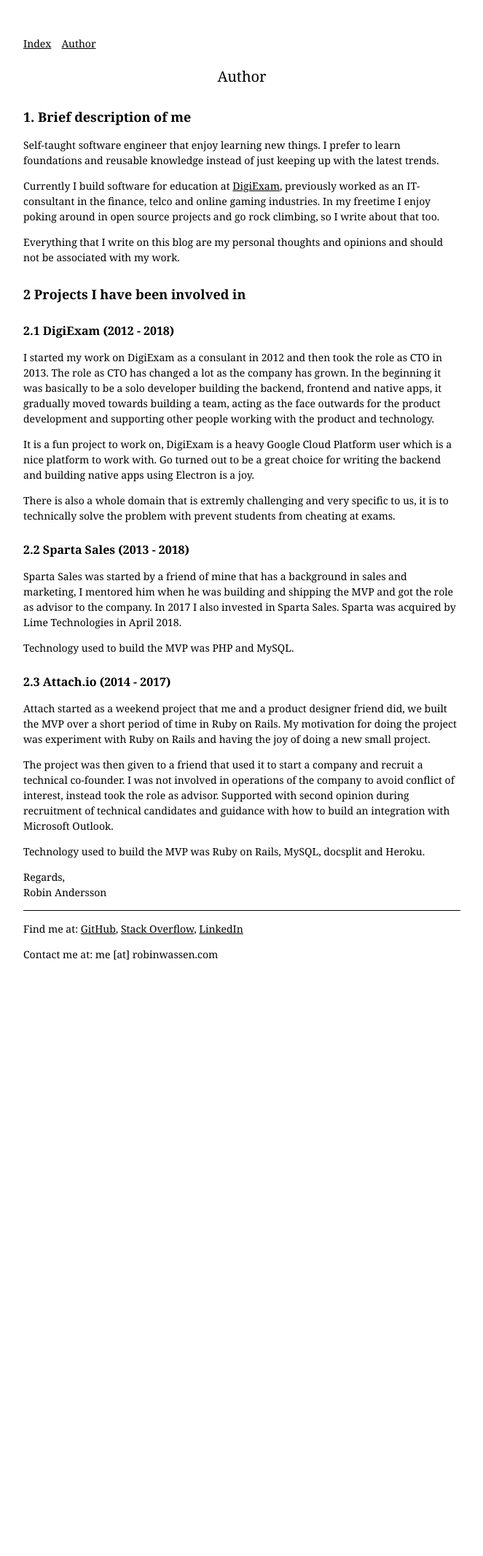
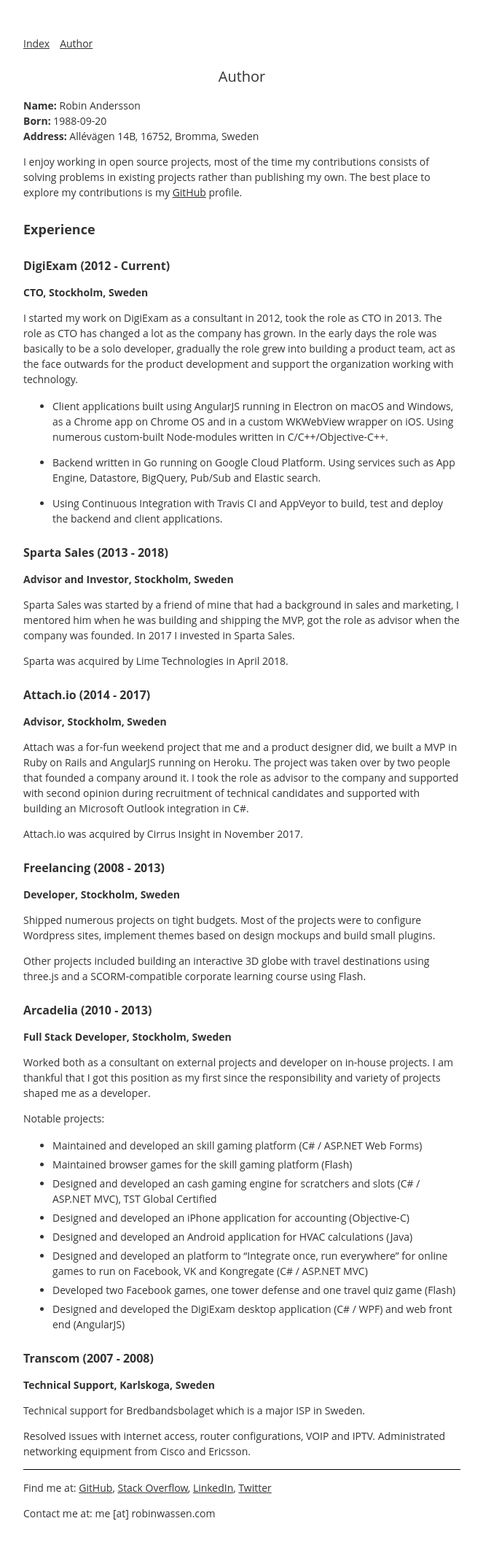
Before and after one commit to robinwassen/robinwassen.github.io, a Jekyll site: the page built from author.md, in a window 1280 px wide. Shown: the whole page at 73% size, without its empty margins (308-971 px from the left). Built offline with Jekyll 4.4.1, drawn with Linux system fonts in a browser that asks for light colours; before the commit the page ends 1366 px from its top, so only the background shows below that.

Commit message:
Updated some texts

```diff
--- a/_layouts/page.html
+++ b/_layouts/page.html
@@ -11,13 +11,8 @@
 </article>
 
 <footer>
-	<p>
-		Regards, </br>
-		Robin Andersson
-	</p>
-
 	<hr />
 
-	<p>Find me at: <a href="https://github.com/robinwassen">GitHub</a>, <a href="http://stackoverflow.com/users/959140/robin-andersson">Stack Overflow</a>, <a href="https://se.linkedin.com/in/anderssonrobin">LinkedIn</a></p>
+	<p>Find me at: <a href="https://github.com/robinwassen">GitHub</a>, <a href="http://stackoverflow.com/users/959140/robin-andersson">Stack Overflow</a>, <a href="https://se.linkedin.com/in/anderssonrobin">LinkedIn</a>, <a href="https://twitter.com/robinwassen">Twitter</a></p>
 	<p>Contact me at: me [at] robinwassen.com</p>
 </footer>
--- a/author.md
+++ b/author.md
@@ -4,34 +4,70 @@
 permalink: /author/
 ---
 
-## 1. Brief description of me
+**Name:** Robin Andersson<br>
+**Born:** 1988-09-20<br>
+**Address:** Allévägen 14B, 16752, Bromma, Sweden
 
-Self-taught software engineer that enjoy learning new things. I prefer to learn foundations and reusable knowledge instead of just keeping up with the latest trends.
+I enjoy working in open source projects, most of the time my contributions consists of solving problems in existing projects rather than publishing my own. The best place to explore my contributions is my [GitHub](https://github.com/robinwassen) profile.
 
-Currently I build software for education at [DigiExam](https://www.digiexam.se), previously worked as an IT-consultant in the finance, telco and online gaming industries. In my freetime I enjoy poking around in open source projects and go rock climbing, so I write about that too.
+## Experience
 
-Everything that I write on this blog are my personal thoughts and opinions and should not be associated with my work.
+### DigiExam (2012 - Current)
 
-## 2 Projects I have been involved in
+**CTO, Stockholm, Sweden**
 
-### 2.1 DigiExam (2012 - 2018)
+I started my work on DigiExam as a consultant in 2012, took the role as CTO in 2013. The role as CTO has changed a lot as the company has grown. In the early days the role was basically to be a solo developer, gradually the role grew into building a product team, act as the face outwards for the product development and support the organization working with technology.
 
-I started my work on DigiExam as a consulant in 2012 and then took the role as CTO in 2013. The role as CTO has changed a lot as the company has grown. In the beginning it was basically to be a solo developer building the backend, frontend and native apps, it gradually moved towards building a team, acting as the face outwards for the product development and supporting other people working with the product and technology.
+- Client applications built using AngularJS running in Electron on macOS and Windows, as a Chrome app on Chrome OS and in a custom WKWebView wrapper on iOS. Using numerous custom-built Node-modules written in C/C++/Objective-C++.
 
-It is a fun project to work on, DigiExam is a heavy Google Cloud Platform user which is a nice platform to work with. Go turned out to be a great choice for writing the backend and building native apps using Electron is a joy.
+- Backend written in Go running on Google Cloud Platform. Using services such as App Engine, Datastore, BigQuery, Pub/Sub and Elastic search.
 
-There is also a whole domain that is extremly challenging and very specific to us, it is to technically solve the problem with prevent students from cheating at exams.
+- Using Continuous Integration with Travis CI and AppVeyor to build, test and deploy the backend and client applications.
 
-### 2.2 Sparta Sales (2013 - 2018)
+### Sparta Sales (2013 - 2018)
 
-Sparta Sales was started by a friend of mine that has a background in sales and marketing, I mentored him when he was building and shipping the MVP and got the role as advisor to the company. In 2017 I also invested in Sparta Sales. Sparta was acquired by Lime Technologies in April 2018.
+**Advisor and Investor, Stockholm, Sweden**
 
-Technology used to build the MVP was PHP and MySQL.
+Sparta Sales was started by a friend of mine that had a background in sales and marketing, I mentored him when he was building and shipping the MVP, got the role as advisor when the company was founded. In 2017 I invested in Sparta Sales.
 
-### 2.3 Attach.io (2014 - 2017)
+Sparta was acquired by Lime Technologies in April 2018.
 
-Attach started as a weekend project that me and a product designer friend did, we built the MVP over a short period of time in Ruby on Rails. My motivation for doing the project was experiment with Ruby on Rails and having the joy of doing a new small project.
+### Attach.io (2014 - 2017)
 
-The project was then given to a friend that used it to start a company and recruit a technical co-founder. I was not involved in operations of the company to avoid conflict of interest, instead took the role as advisor. Supported with second opinion during recruitment of technical candidates and guidance with how to build an integration with Microsoft Outlook.
+**Advisor, Stockholm, Sweden**
 
-Technology used to build the MVP was Ruby on Rails, MySQL, docsplit and Heroku.
+Attach was a for-fun weekend project that me and a product designer did, we built a MVP in Ruby on Rails and AngularJS running on Heroku. The project was taken over by two people that founded a company around it.
+I took the role as advisor to the company and supported with second opinion during recruitment of technical candidates and supported with building an Microsoft Outlook integration in C#.
+
+Attach.io was acquired by Cirrus Insight in November 2017.
+
+### Freelancing (2008 - 2013)
+
+**Developer, Stockholm, Sweden**
+
+Shipped numerous projects on tight budgets. Most of the projects were to configure Wordpress sites, implement themes based on design mockups and build small plugins.
+
+Other projects included building an interactive 3D globe with travel destinations using three.js and a SCORM-compatible corporate learning course using Flash.
+
+### Arcadelia (2010 - 2013)
+
+**Full Stack Developer, Stockholm, Sweden**
+
+Worked both as a consultant on external projects and developer on in-house projects. I am thankful that I got this position as my first since the responsibility and variety of projects shaped me as a developer.
+
+Notable projects:
+- Maintained and developed an skill gaming platform (C# / ASP.NET Web Forms)
+- Maintained browser games for the skill gaming platform (Flash)
+- Designed and developed an cash gaming engine for scratchers and slots (C# / ASP.NET MVC), TST Global Certified
+- Designed and developed an iPhone application for accounting (Objective-C)
+- Designed and developed an Android application for HVAC calculations (Java)
+- Designed and developed an platform to "Integrate once, run everywhere" for online games to run on Facebook, VK and Kongregate (C# / ASP.NET MVC)
+- Developed two Facebook games, one tower defense and one travel quiz game (Flash)
+- Designed and developed the DigiExam desktop application (C# / WPF) and web front end (AngularJS)
+
+### Transcom (2007 - 2008)
+**Technical Support, Karlskoga, Sweden**
+
+Technical support for Bredbandsbolaget which is a major ISP in Sweden.
+
+Resolved issues with internet access, router configurations, VOIP and IPTV. Administrated networking equipment from Cisco and Ericsson.
--- a/css/main.scss
+++ b/css/main.scss
@@ -6,13 +6,13 @@
 
 body {
 	padding: 20px 40px;
-	font-family: 'Georgia', serif;
+	font-family: 'Open Sans',sans-serif !important
 }
 
 h1, h2, h3, h4, h5, h6, p, a, li {
 	font-size: 14px;
 	font-weight: normal;
-	color: #000;
+	color: #333;
 	line-height: 150%;
 }
 
```
